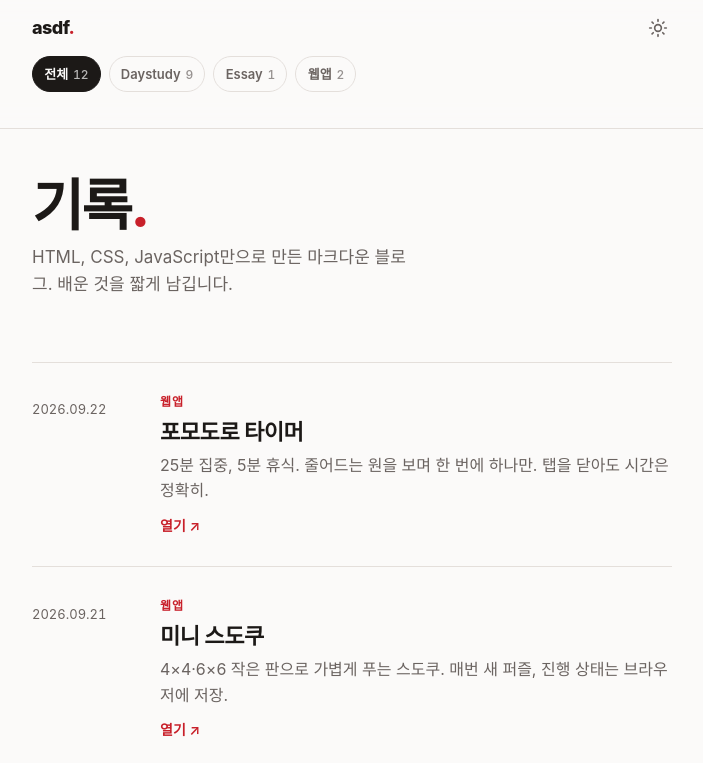
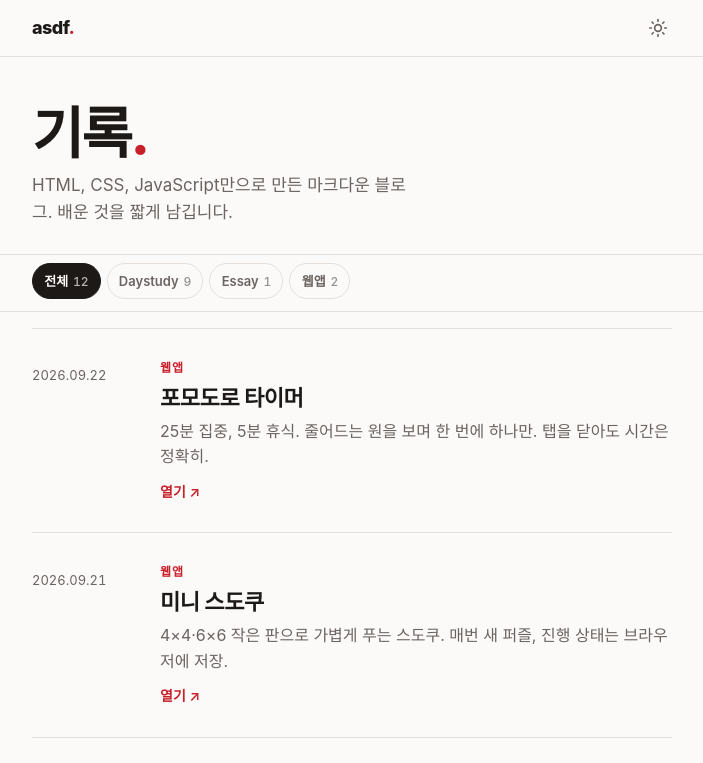
Before and after one commit to asdfdsign/asdf-blog, a plain HTML site: page index.html in a window 1280 px wide. Shown: the top 763 px of the page, without its empty margins (288-991 px from the left). Drawn offline with Linux system fonts and the light colour scheme.

Commit message:
첫 화면 순서를 헤더 → 히어로 → 카테고리 바로 (레이아웃 B)
- 히어로(기록.)와 카테고리 바를 목록 템플릿에서 꺼내 body 직계로. 히어로는 목록 화면에서만, 글 상세에선 숨김
- 카테고리 바는 히어로 아래에 있다가 스크롤하면 헤더 바로 아래에 sticky 로 붙는다 — 어느 화면에서든 보인다
- 비교용 ?layout= 스위치와 compare.html 은 고른 뒤 제거

Co-Authored-By: Claude Opus 5 <noreply@anthropic.com>

```diff
--- a/css/style.css
+++ b/css/style.css
@@ -125,10 +125,21 @@ a:focus-visible, button:focus-visible {
   min-height: 3.5rem;
 }
 
-/* 헤더 두 번째 줄의 카테고리 바. 목록의 .cats 와 같은 칩, 아래 여백만 헤더에 맞춘다 */
-.site-nav { margin-bottom: 0; padding-bottom: 0.75rem; gap: 0.375rem; }
-/* 헤더는 sticky 라 높이가 곧 화면 손실. 375px 에서 네 칩이 한 줄에 들어가게 조금 촘촘히 */
+/* 카테고리 바 — 헤더와 따로 sticky. 헤더 높이(3.5rem)만큼 내려와 그 아래에 붙는다 */
+.site-nav {
+  position: sticky;
+  top: 3.5rem;
+  z-index: 9;
+  background: color-mix(in srgb, var(--bg) 85%, transparent);
+  backdrop-filter: blur(12px);
+  -webkit-backdrop-filter: blur(12px);
+  border-top: 1px solid var(--border);
+  border-bottom: 1px solid var(--border);
+}
+.site-nav .cats { margin-bottom: 0; padding-block: 0.5rem 0.75rem; gap: 0.375rem; }
+/* sticky 라 높이가 곧 화면 손실. 375px 에서 네 칩이 한 줄에 들어가게 조금 촘촘히 */
 .site-nav .cat { padding: 0 0.7rem; font-size: 0.8125rem; gap: 0.3rem; }
+.site-nav + main { padding-top: 1rem; }
 
 .site-title {
   font-weight: 800;
@@ -254,7 +265,9 @@ time { color: var(--text-muted); font-size: 0.8125rem; font-variant-numeric: tab
    목록
    -------------------------------------------------------------------------- */
 
-.hero { margin-bottom: 2.5rem; }
+.hero { padding-block: 2rem 1.75rem; }
+@media (min-width: 640px) { .hero { padding-top: 3rem; } }
+[hidden] { display: none !important; }
 .hero__title {
   margin: 0 0 0.5rem;
   font-size: clamp(2.25rem, 8vw, 3.5rem);
--- a/index.html
+++ b/index.html
@@ -23,9 +23,16 @@
         </svg>
       </button>
     </div>
-    <!-- 카테고리 바 — 어느 화면에서든 보인다. 내용은 app.js 가 채운다 -->
-    <nav class="wrap cats site-nav" aria-label="카테고리"></nav>
   </header>
+  <!-- 히어로 — 목록 화면에서만. 글 상세에서는 app.js 가 숨긴다 -->
+  <section class="hero" id="hero">
+    <div class="wrap">
+      <h1 class="hero__title">기록<span class="accent">.</span></h1>
+      <p class="hero__lead">HTML, CSS, JavaScript만으로 만든 마크다운 블로그. 배운 것을 짧게 남깁니다.</p>
+    </div>
+  </section>
+  <!-- 카테고리 바 — 히어로 아래. 어느 화면에서든 보이고 스크롤하면 헤더 아래에 붙는다. 내용은 app.js 가 채운다 -->
+  <nav class="site-nav"><div class="wrap cats" aria-label="카테고리"></div></nav>
 
   <main id="app" class="wrap" aria-live="polite"></main>
 
@@ -37,10 +44,6 @@
 
   <template id="tpl-list">
     <section class="view view--list">
-      <div class="hero">
-        <h1 class="hero__title">기록<span class="accent">.</span></h1>
-        <p class="hero__lead">HTML, CSS, JavaScript만으로 만든 마크다운 블로그. 배운 것을 짧게 남깁니다.</p>
-      </div>
       <nav class="cats topics" aria-label="주제" hidden></nav>
       <ol class="post-list"></ol>
       <p class="post-list__empty" hidden>이 카테고리에는 아직 글이 없어요.</p>
--- a/js/app.js
+++ b/js/app.js
@@ -124,6 +124,8 @@ function fillKicker(el, post) {
 }
 
 function show(node, title) {
+  // 히어로는 목록 화면에서만
+  document.getElementById('hero').hidden = !node.classList.contains('view--list');
   app.replaceChildren(node);
   document.title = title ? `${title} — ${SITE_TITLE}` : SITE_TITLE;
   window.scrollTo({ top: 0, behavior: 'instant' });
@@ -165,7 +167,7 @@ function makeAppCard(app) {
 // 헤더의 카테고리 바를 현재 화면에 맞춰 다시 채운다. 어느 화면에서든 보인다.
 async function syncNav(current) {
   const [posts, apps] = await Promise.all([loadIndex(), loadApps()]);
-  fillCats(document.querySelector('.site-nav'), posts, apps, current);
+  fillCats(document.querySelector('.site-nav .cats'), posts, apps, current);
 }
 
 // 최신순 정렬. 같은 날짜면 Daystudy 번호가 큰 쪽이 먼저
```
